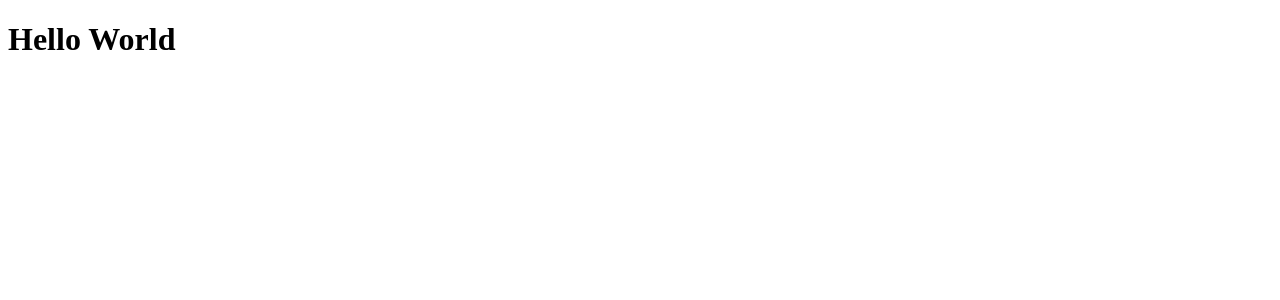
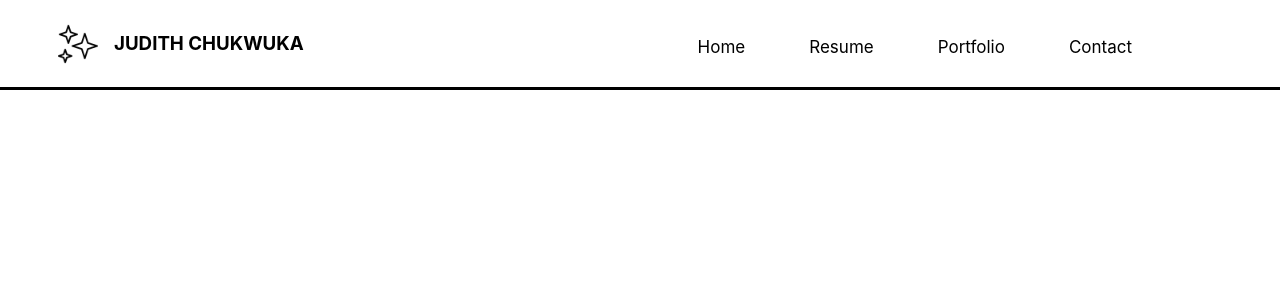
Before and after one commit to JudithKayla/I-Love-Black, a React (Vite) app: page / in a window 1280 px wide. Shown: the top 300 px of the page. Built offline with nearby package versions, Linux system fonts and the light colour scheme.

Commit message:
Add Navbar

```diff
--- a/src/App.tsx
+++ b/src/App.tsx
@@ -1,7 +1,9 @@
+import NavBar from "./components/navbar/Navabar";
+
 function App() {
   return (
     <>
-      <h1>Hello World</h1>
+      <NavBar />
     </>
   );
 }
--- /dev/null
+++ b/src/components/navbar/Navabar.tsx
@@ -0,0 +1,34 @@
+import { useRef, useState } from "react";
+import "./Navbar.css";
+import { Menu, X } from "lucide-react";
+
+function Navbar() {
+  const navRef = useRef();
+
+  const showNavbar = () => {
+    navRef.current.classList.toggle("responsive_nav");
+  };
+
+  return (
+    <header>
+      <div className="logo">
+        <img src="/public/assets/sparkles.png" />
+        <h3>JUDITH CHUKWUKA</h3>
+      </div>
+      <nav ref={navRef}>
+        <a href="/#">Home</a>
+        <a href="/#">Resume</a>
+        <a href="/#">Portfolio</a>
+        <a href="/#">Contact</a>
+        <button className="nav-btn nav-close-btn" onClick={showNavbar}>
+          <X />
+        </button>
+      </nav>
+      <button className="nav-btn" onClick={showNavbar}>
+        <Menu />
+      </button>
+    </header>
+  );
+}
+
+export default Navbar;
--- /dev/null
+++ b/src/components/navbar/Navbar.css
@@ -0,0 +1,116 @@
+* {
+  padding: 0;
+  margin: 0;
+  box-sizing: border-box;
+}
+
+body {
+  font-family: "Inter", sans-serif;
+}
+
+header {
+  display: flex;
+  align-items: center;
+  justify-content: space-between;
+  height: 90px;
+  padding: 0 3rem;
+  border-bottom: 3px solid;
+}
+
+nav {
+  margin-left: auto;
+}
+
+nav a {
+  margin: 0 2rem;
+  color: black;
+  text-decoration: none;
+  font-size: 17px;
+}
+
+nav a:hover {
+  background-image: linear-gradient(135deg, cyan, blue, purple, pink);
+  background-clip: text;
+  -webkit-background-clip: text;
+  color: transparent;
+}
+
+header .nav-btn {
+  padding: 5px;
+  background: transparent;
+  border: none;
+  outline: none;
+  visibility: hidden;
+  opacity: 0;
+  font-size: 1.8rem;
+}
+
+h3 {
+  font-weight: 700;
+}
+img {
+  height: 40px;
+}
+
+.logo {
+  display: flex;
+  align-items: center;
+  gap: 1rem;
+  padding: 10px;
+}
+
+.logo:hover {
+  background-image: linear-gradient(135deg, cyan, blue, purple, pink);
+  background-clip: text;
+  -webkit-background-clip: text;
+  color: transparent;
+}
+
+@media only screen and (max-width: 1024px) {
+  header {
+    padding: 0 2rem;
+  }
+
+  header .nav-btn {
+    visibility: visible;
+    opacity: 1;
+  }
+
+  header nav {
+    position: fixed;
+    top: 0;
+    left: 0;
+    height: 100%;
+    width: 100%;
+    display: flex;
+    flex-direction: column;
+    align-items: center;
+    justify-content: center;
+    gap: 4rem;
+    background-color: #fff;
+    transition: 1s;
+    transform: translateY(-100vh);
+  }
+
+  header .responsive_nav {
+    transform: none;
+  }
+
+  nav .nav-close-btn {
+    position: absolute;
+    top: 2rem;
+    right: 2rem;
+  }
+
+  nav a {
+    font-size: 22px;
+  }
+
+  img {
+    height: 30px;
+  }
+
+  .logo {
+    font-size: 1rem;
+  }
+}
```
